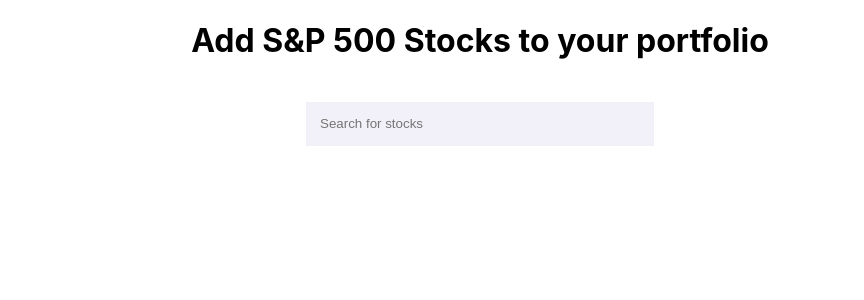
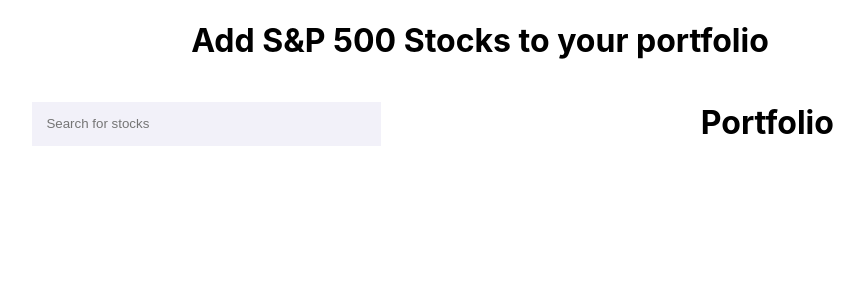
Before and after one commit to kanishkalikhanna/Portfolio-Theory-React-Python, a React (Create React App) app in the folder frontend/: page / in a window 1280 px wide. Shown: the top 300 px of the page, without its empty margins (160-1024 px from the left). Built offline with nearby package versions, Linux system fonts and the light colour scheme.

Commit message:
rendering stock list and portfolio side by side

```diff
--- a/frontend/src/App.js
+++ b/frontend/src/App.js
@@ -1,7 +1,5 @@
 import './App.css';
 import SearchStocks from './components/SearchStocks';
-import Navbar from './components/Navbar';
-import Portfolio from './components/Portfolio';
 import { BrowserRouter as Router, Route} from "react-router-dom";
 
 
@@ -16,7 +14,6 @@
   return (
     <Router>
         <div className="App">
-          <Navbar />
           <Route path="/" exact component={SearchStocks} />
         </div>
     </Router>
--- a/frontend/src/components/Navbar.js
+++ /dev/null
@@ -1,16 +0,0 @@
-import React, { Component } from 'react';
-import { Link } from 'react-router-dom';
-
-export default class Navbar extends Component {
-
-  render() {
-    return (
-        <div>
-            {/* <br></br>
-            <Link to="/" className="nav-link">Add Stocks</Link>
-            <br></br>
-            <Link to="/portfolio" className="nav-link">View Portfolio</Link> */}
-        </div>
-    );
-  }
-}
--- a/frontend/src/components/Portfolio.js
+++ b/frontend/src/components/Portfolio.js
@@ -2,7 +2,13 @@
 import Button from 'react-bootstrap/Button';
 
 const Portfolio = ({portfolioStocks=[]}) => {
-  return (
+
+    function calculateMVP (e) {
+        e.preventDefault()
+        console.log("Will send request to backend to calculate mvp")
+    }
+
+    return (
     <div>
         <h1>Portfolio</h1>
         { portfolioStocks.map((data, index) => {
@@ -15,11 +21,15 @@
             }
             return null
         })}
-        <Button>
+        {
+            portfolioStocks.length > 0 &&
+            <Button onClick = {calculateMVP}>
             Calculate Minimum Variance Portfolio
-        </Button>
+            </Button>
+        }
+
     </div>
-  );
+    );
 }
 
 export default Portfolio
--- a/frontend/src/components/SearchStocks.js
+++ b/frontend/src/components/SearchStocks.js
@@ -12,33 +12,35 @@
   const [portfolioStocks, setPortfolioStocks] = useState([]);
 
   const updateInput = async (input) => {
-     const filtered = stockListDefault.filter(stock => {
+
+    const filtered = stockListDefault.filter(stock => {
       return stock.description.toLowerCase().includes(input.toLowerCase())
      })
+
      setInput(input);
      setstockList(filtered);
   }
 
   function handleAddingStock(e) {
+
     e.preventDefault();
+
+    let updatedStockListDefault = stockListDefault.filter((item) => {return item.ticker !== stockList[0].ticker});
+    setstockListDefault(updatedStockListDefault);
+
     let updatedPortfolio = [ ...portfolioStocks, stockList[0]];
     setPortfolioStocks(updatedPortfolio)
-    let updatedStockListDefault = stockListDefault.filter((item) => {return item.ticker !== stockList[0].ticker});
-    setstockListDefault(updatedStockListDefault);
+
+    setstockList([])
+    setInput('')
   }
 
   return (
-        <div>
-            <h1>Add S&P 500 Stocks to your portfolio</h1>
-            <div>
-            {portfolioStocks.length > 0 &&
-                <div>
-                    <Portfolio portfolioStocks = {portfolioStocks}/>
-                </div>
-            }
-            </div>
-            <br></br>
-            <div>
+      <div>
+        <h1>Add S&P 500 Stocks to your portfolio</h1>
+        <div style = {{display:"flex", flexDirection:"row"}}>
+            <div style = {{marginLeft: "15%", marginRight: "10%"}}>
+                <br></br>
                 <SearchBar
                     input={input}
                     onChange={updateInput}
@@ -52,7 +54,14 @@
                     </div>
                 }
             </div>
+            <div style = {{marginLeft: "15%"}}>
+                <div>
+                    <Portfolio portfolioStocks = {portfolioStocks}/>
+                </div>
+            </div>
+
         </div>
+      </div>
    );
 }
 
```
